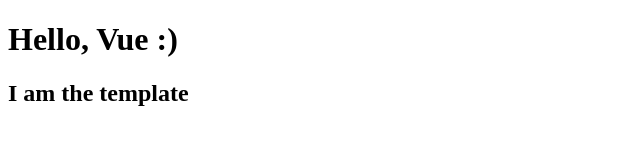
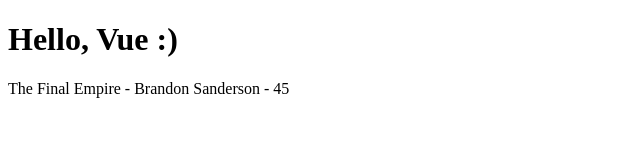
Before and after one commit to kterrago18/vue-firebase, a plain HTML site: page index.html in a window 1280 px wide. Shown: the whole page, without its empty margins (0-640 px from the left). Drawn offline with nearby package versions, Linux system fonts and the light colour scheme.

Commit message:
Templates and Data

```diff
--- a/app.js
+++ b/app.js
@@ -1,5 +1,11 @@
 const app = Vue.createApp({
-    template: '<h2>I am the template</h2>'
+    data() {
+        return {
+            title: 'The Final Empire',
+            author: 'Brandon Sanderson',
+            age: 45
+        }
+    }
 })
 
 app.mount('#app')
--- a/index.html
+++ b/index.html
@@ -12,6 +12,7 @@
     <h1>Hello, Vue :)</h1>
 
     <div id="app">
+        <p>{{ title }} - {{ author }} - {{ age }}</p>
     </div>
 
     <script src="app.js"></script>
```
